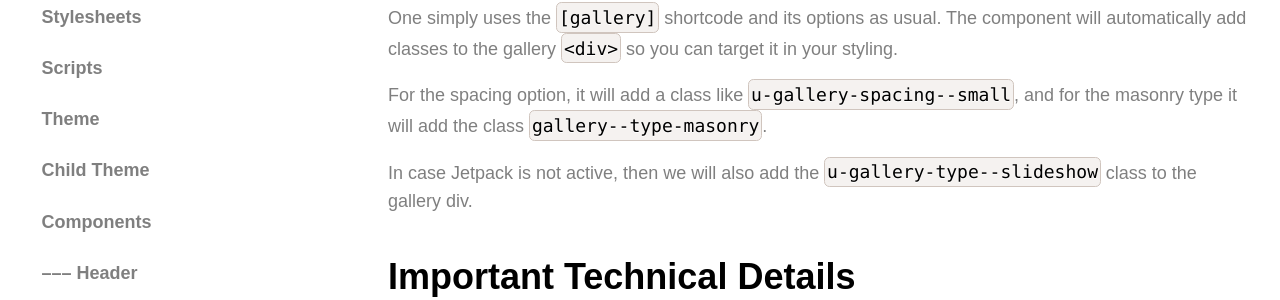
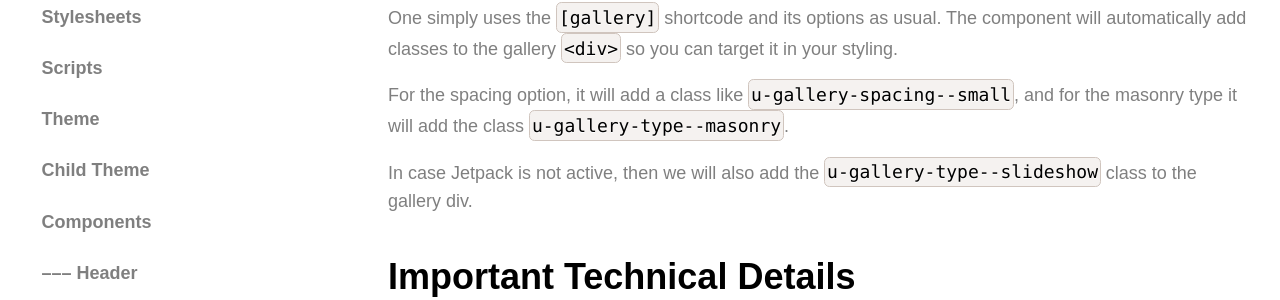
Before and after one commit to pixelgrade/guides, a Jekyll site: the page built from components/gallery.md, in a window 1280 px wide and 900 px high, scrolled down 2260 px. Shown: the part 145-445 px from the top of the window. Built offline with Jekyll 4.4.1, drawn with Linux system fonts in a browser that asks for light colours.

```diff
--- a/components/gallery.md
+++ b/components/gallery.md
@@ -28,7 +28,7 @@ It will **not add JavaScript** to make the masonry work on the frontend, that is
 
 One simply uses the `[gallery]` shortcode and its options as usual. The component will automatically add classes to the gallery `<div>` so you can target it in your styling.
 
-For the spacing option, it will add a class like `u-gallery-spacing--small`, and for the masonry type it will add the class `gallery--type-masonry`.
+For the spacing option, it will add a class like `u-gallery-spacing--small`, and for the masonry type it will add the class `u-gallery-type--masonry`.
 
 In case Jetpack is not active, then we will also add the `u-gallery-type--slideshow` class to the gallery div.
 
```
